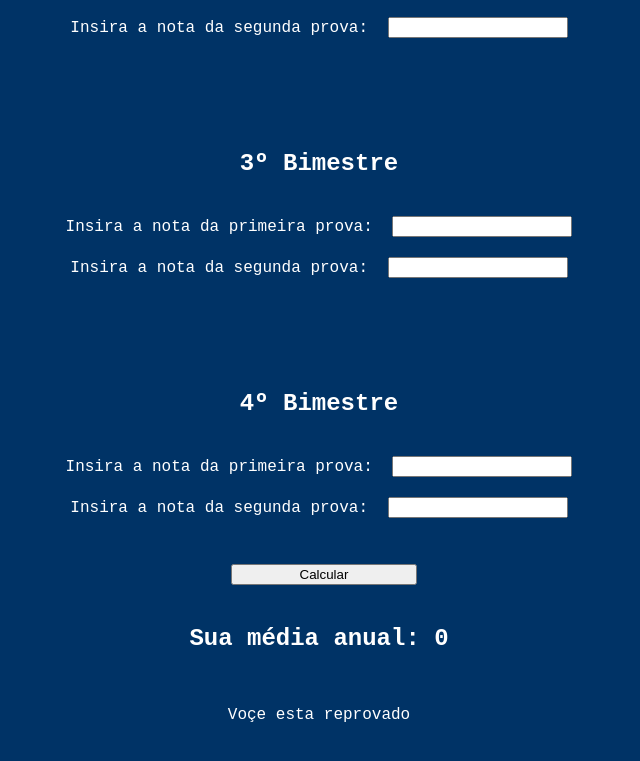
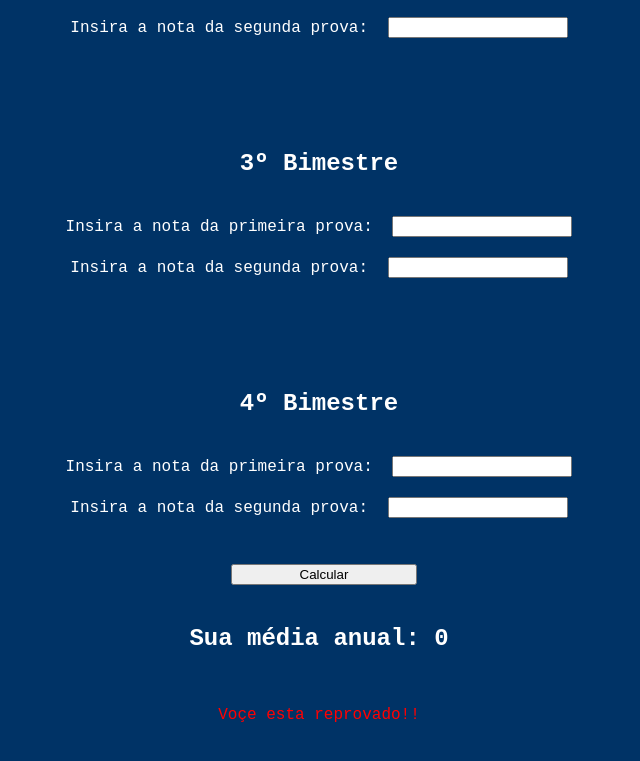
Before and after one commit to magnojunior07/calculadora-de-media, a plain HTML site: page index.html in a window 1280 px wide. Both pictures are taken after a click on the input "Calcular". Shown: the part 1256-2017 px from the top of the page, without its empty margins (321-961 px from the left). Drawn offline with Linux system fonts and the light colour scheme.

Commit message:
Alterada o resultado

```diff
--- a/index.css
+++ b/index.css
@@ -55,6 +55,14 @@ body {
 
 }
 
+#aprove {
+  color: greenyellow;
+}
+
+#reprove {
+  color: red;
+}
+
 input {
   width: 15%;
 
--- a/index.js
+++ b/index.js
@@ -25,11 +25,21 @@ calculate_btn.addEventListener("click", () => {
 
     averageUserNote = calculateAverage();
 
-    res = `
+
+    if (isAprove) {
+        res = `
         <h2> Sua média anual: ${averageUserNote} </h2>
         <br>
-        <p> Voçe esta ${isAprove ? "aprovado" : "reprovado"}</p>
+        <p id="aprove"> Voçe esta aprovado!!</p>
         `;
+    } else {
+        res = `
+        <h2> Sua média anual: ${averageUserNote} </h2>
+        <br>
+        <p id="reprove"> Voçe esta reprovado!!</p>
+        `;
+    }
+
     res_container.innerHTML = res;
 });
 
```
